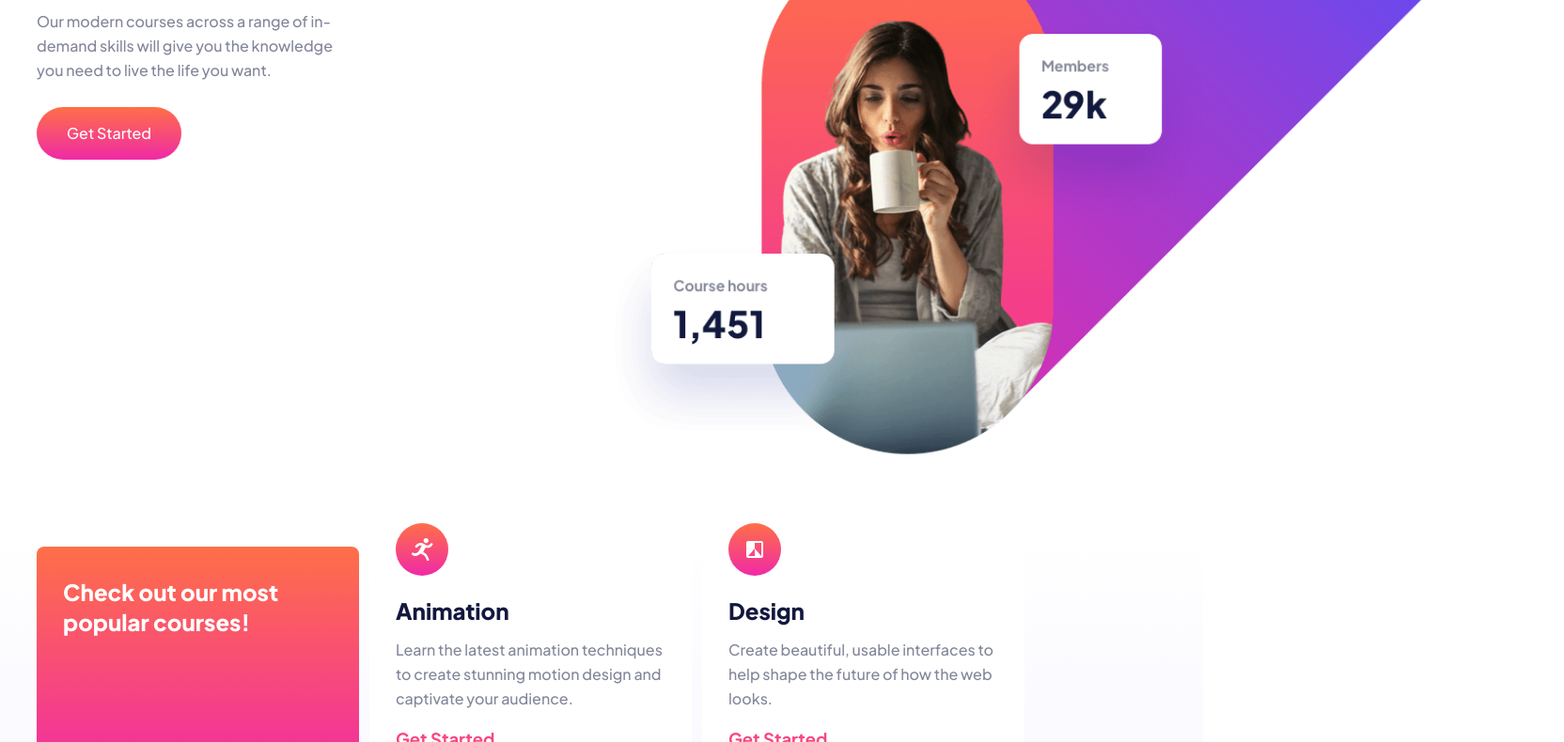
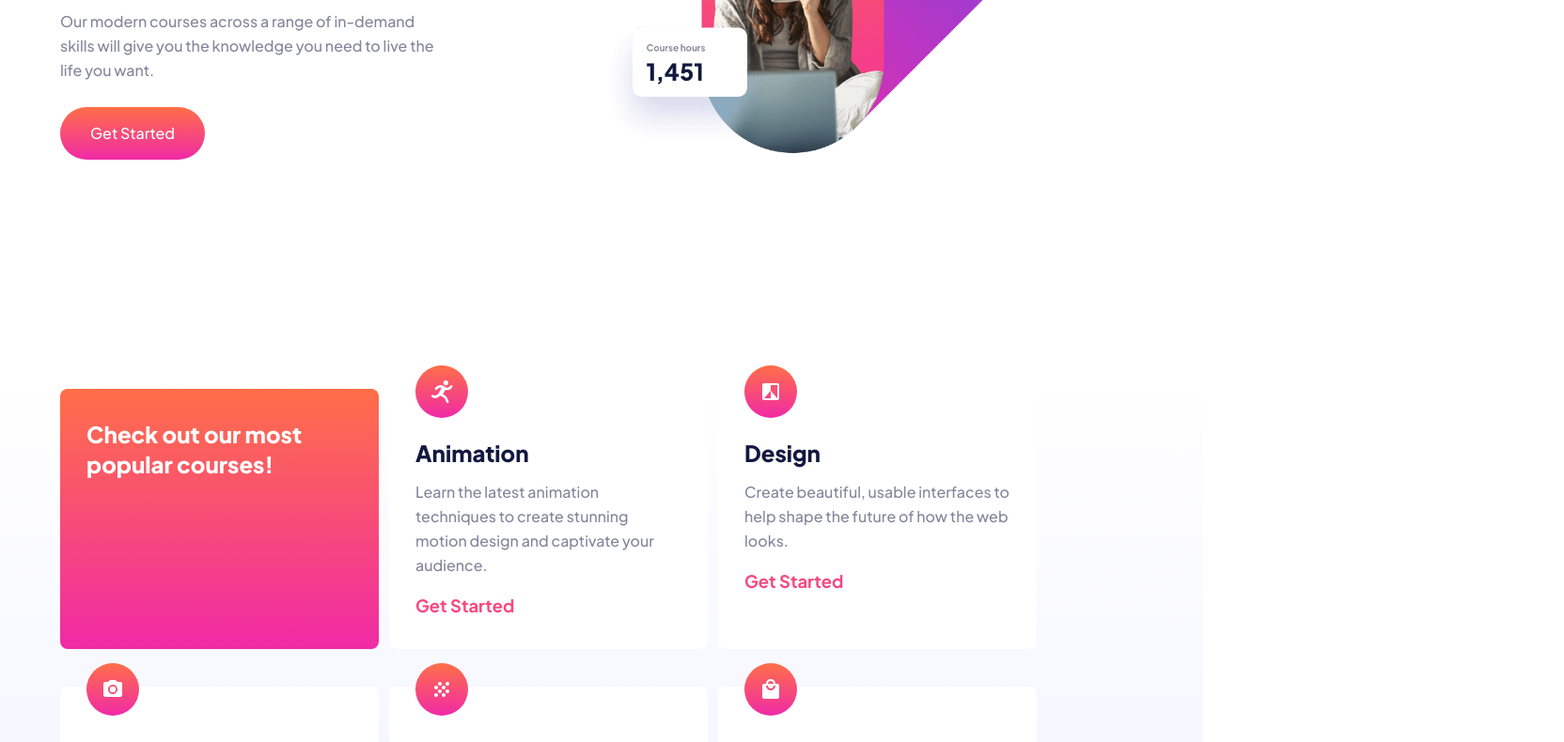
Before and after one commit to bgom/frontend-mentor-solutions, a plain HTML site: page skilled-elearning-landing-page/skilled-elearning-landing-page/starter-code/index.html in a window 1280 px wide. Shown: the part 306-1096 px from the top of the page at 94% size, 1664 px wide, since content can reach past the window. Drawn offline with Linux system fonts and the light colour scheme.

Commit message:
improvements

```diff
--- a/skilled-elearning-landing-page/skilled-elearning-landing-page/starter-code/index.html
+++ b/skilled-elearning-landing-page/skilled-elearning-landing-page/starter-code/index.html
@@ -23,7 +23,8 @@
       </div>
     </header>
     <section class="summary-section">
-      <div class="summary-content">
+      <div class="summary-section-content">
+        <div class="summary">
           <h1>Maximize skill, minimize budget</h1>
           <p>Our modern courses across a range of in-demand skills will give you the
             knowledge you need to live the life you want.</p>
@@ -34,6 +35,7 @@
           <source media="(min-width: 768px)" srcset="assets/image-hero-tablet.png">
           <img src="assets/image-hero-mobile.png" alt="A picture of a woman sipping from a coffee mug with boxes declaring 29,000 members for the website and 1,451 course hours.">
         </picture>
+      </div>
     </section>
     <section class="courses-section">
       <div class="courses-section-content">
--- a/skilled-elearning-landing-page/skilled-elearning-landing-page/starter-code/style.css
+++ b/skilled-elearning-landing-page/skilled-elearning-landing-page/starter-code/style.css
@@ -1,3 +1,6 @@
+
+/* Mobile */
+
 :root {
     --grey: #666CA3;
     --black: #13183F;
@@ -89,16 +92,23 @@ footer {
 .summary-section {
     display: flex;
     flex-direction: column;
+    margin: 0px;
+    width: 100%;
+}
+
+.summary-section-content {
+    display: flex;
+    flex-direction: column;
+    align-items: flex-start;
     gap: 26px;
     margin: 16px;
 }
 
-.summary-content {
+.summary {
     display: flex;
     flex-direction: column;
     align-items: flex-start;
     gap: 26px;
-    width: 343px;
 }
 
 .summary-section img {
@@ -130,6 +140,7 @@ footer {
     position: relative;
     background: var(--white);
     border-radius: 8px;
+    margin: 0px;
 }
 
 .course-content > img {
@@ -178,6 +189,8 @@ button {
     background: linear-gradient(0deg, rgba(255, 255, 255, 0.5), rgba(255, 255, 255, 0.5)), linear-gradient(180deg, #4851FF -54.32%, #F02AA6 100%);
 }
 
+/* Tablet */
+
 @media screen and (min-width: 768px) {
     .summary-section {
         position: relative;
@@ -188,24 +201,23 @@ button {
         margin-top: 100px;
     }
 
-    .summary-content {
+    .summary-section-content {
         margin: 16px;
     }
 
     .summary-section img {
         position: absolute;
-        width: 80vw;
+        width: 640px;
         top: -240px;
         left: 50%;
     }
 
-    .summary-section picture {
-        height: 40vw;
-        width: 0px;
+    .summary {
+        width: 398px;
     }
 
     .course, .courses-header-box {
-        width: 343px;
+        width: 339px;
     }
 
     .courses-section {
@@ -217,29 +229,35 @@ button {
         column-gap: 11px;
     }
 
-    .header-footer-content, .courses-section-content {
-        margin-left: 39px;
-        margin-right: 39px;
-    }
-
-    .summary-content {
-        margin-left: 39px;
-        margin-right: 0px;
+    .header-footer-content, .courses-section-content, .summary-section-content {
+        margin-left: 5vw;
+        margin-right: 5vw;
     }
 }
+
+/* Desktop */
 
 @media screen and (min-width: 1440px) {
     .header-footer-content, .courses-section-content {
         margin-left: 165px;
         margin-right: 165px;
+        margin-top: 29px;
     }
 
-    .summary-content {
+    .summary-section-content {
         margin-left: 165px;
     }
 
     .summary-section {
         margin-bottom: 226px;
+    }
+
+    .summary{
+        width: 457px;
+    }
+
+    .course, .courses-header-box {
+        width: 350px;
     }
 
     .summary-section img {
```
Lines whose indentation alone changed are shown as unchanged.
